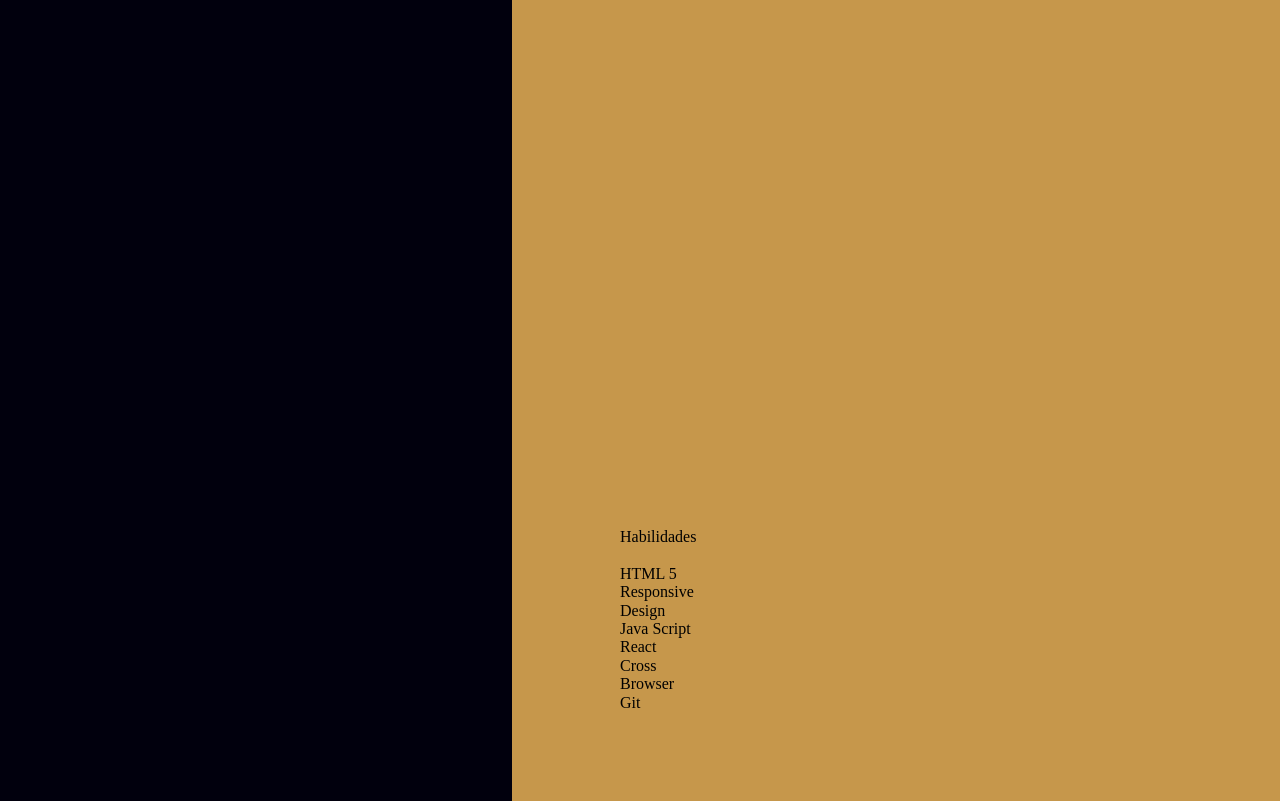
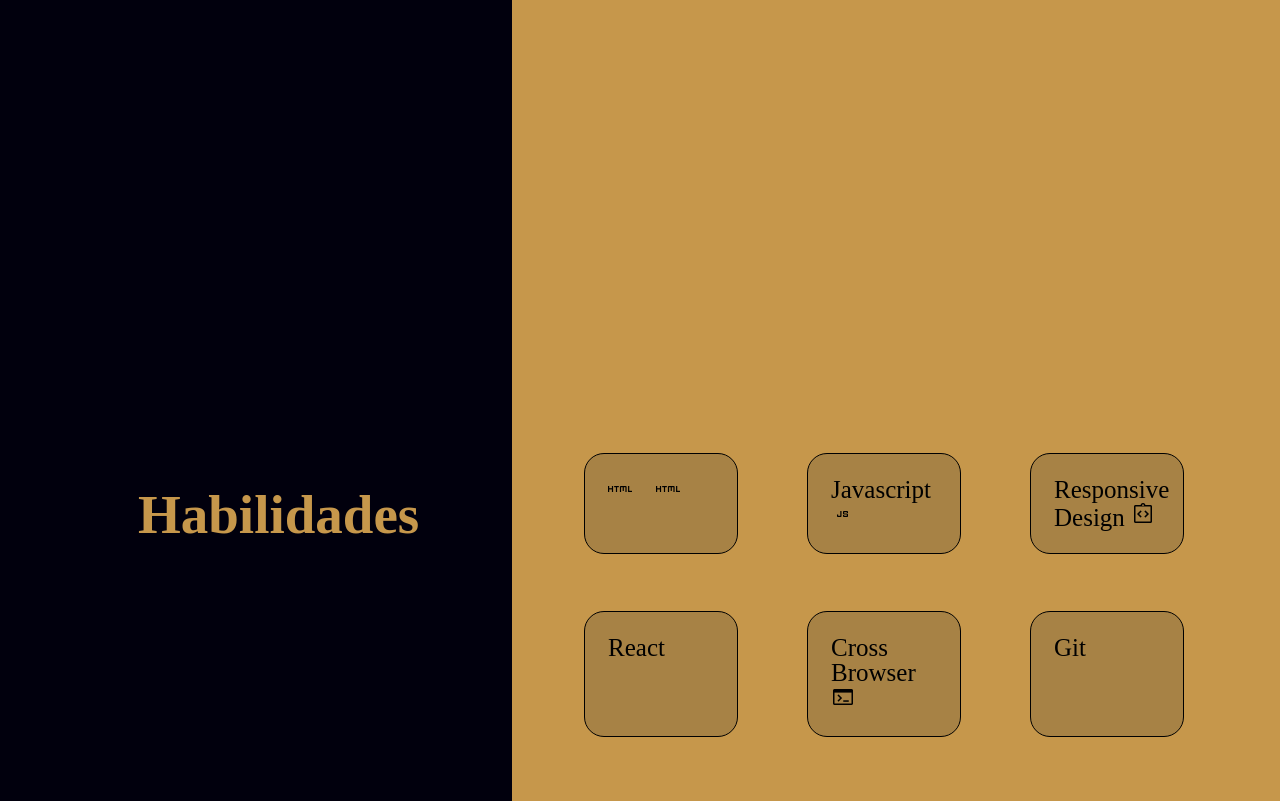
Before and after one commit to AndrezaCri/portfolio, a plain HTML site: page index2.html in a window 1280 px wide. Shown: the part 780-1581 px from the top of the page. Drawn offline with nearby package versions, Linux system fonts and the light colour scheme; a web font is replaced by a local one.

Commit message:
estilização pagina de habilidades

```diff
--- a/css/style2.css
+++ b/css/style2.css
@@ -13,10 +13,6 @@
 .single-page{
     height: 100vh;
     padding-top: 100px;
-}
-
-.material-symbols-outlined{
-    font-size: 14px;
 }
 
 body{
@@ -81,14 +77,16 @@ ul a:hover {
 .wrap-content{
     margin-left: 40%;
 }
+
+.fex-wrap{
+    flex-wrap: wrap;
+}
 .conteudo{
     display: inline-block;
     width: 320px;
     padding-left: 138px;
     font-family: 'Lato', sans-serif;
     margin-left: 10px;
-    padding-top: auto;
-
 }
 
 .titulo{
@@ -97,7 +95,6 @@ ul a:hover {
 
 .subtitulo{
     margin-top: -6px;
-
 }
 
 .botao{
@@ -111,7 +108,6 @@ ul a:hover {
     text-decoration: none;
     text-transform: uppercase;
     margin-right: auto;
-
 }
 
 .conteudo p{
@@ -120,7 +116,6 @@ ul a:hover {
     width: 100%;
     color: #000;
     margin-top: auto;
-
 }
 
 .display-flex{
@@ -130,8 +125,17 @@ ul a:hover {
 .justify-content{
     justify-content: center;
 }
+
 .flex-row{
     flex-direction: row;
+}
+
+.flex-row-reverse{
+    flex: row-reverse;
+}
+
+.flex-wrap{
+    flex-wrap: wrap;
 }
 
 .flex-column{
@@ -152,12 +156,66 @@ ul a:hover {
 }
 
 .pagina-projetos{
-    padding-left: 20px;
-    background-position: center;
+    display: flex;
     background-size: 186%;
+
+
+
+}
+.subtitulo-habilidades{
+    margin-top: 40px;
+    font-size: 55px;
+    padding-left: 138px;
+    text-align: right;
+    color: rgba(198,151,75,1);
 }
 
-.p .habilidades{
-    font-style: ;
 
+.habilidades-list{
+    padding: 0;
+    margin: 0;
+    display: flex;
+    justify-content: right;
+    flex-wrap: wrap;
+    gap: 37px;
+    max-width: 61%;
+    padding-bottom: 50px;
 }
+
+.habilidades-list-intem{
+    list-style-type: none;
+    border: 1px solid #000;
+    font-size: 25px;
+    width: 106px;
+    right: 106px;
+    vertical-align: middle;
+    color: #000;
+    line-height: 25px;
+    padding: 23px;
+    margin: 10px 16px;
+    border-radius: 20px;
+    list-style-type: none;
+    background-color: rgba(44,48,46,0.2);
+}
+
+.material-symbols-outlined {
+  font-variation-settings:
+  'FILL' 0,
+  'wght' 400,
+  'GRAD' 0,
+  'opsz' 48
+}
+
+
+
+    /*
+    display: inline-block;
+    border: 1px solid #000;
+    /* width: 100%; */
+    /* right: 100%;
+    vertical-align: middle;
+    margin: 10px 15px;
+    color: yellow;
+    padding-bottom: 50px;
+    line-height: initial;
+    font-size: 20px;*/
--- a/index2.html
+++ b/index2.html
@@ -9,7 +9,8 @@
         <link rel="preconnect" href="https://fonts.gstatic.com" crossorigin>
         <link rel="stylesheet" href="https://fonts.googleapis.com/css2?family=Material+Symbols+Outlined:opsz,wght,FILL,GRAD@20..48,100..700,0..1,-50..200" />
         <link href="https://fonts.googleapis.com/css2?family=Allura&family=Lato:ital,wght@1,300&family=Ms+Madi&family=Source+Code+Pro&display=swap" rel="stylesheet">        </head>
-
+        <link href="https://fonts.googleapis.com/icon?family=Material+Icons"rel="stylesheet">
+        <link rel="stylesheet" href="https://fonts.googleapis.com/css2?family=Material+Symbols+Outlined:opsz,wght,FILL,GRAD@48,400,0,0"/>
     <body>
         <header class="header">
             <div class="container">
@@ -30,7 +31,7 @@
             <!-- inicio conteudo -->
             <div class="display-flex justify-content flex-align position-relative wrap-content">
                 <div class="foto display-flex"></div>
-                <div class="conteudo display-flex flex-column ">
+                <div class="conteudo display-flex flex-column">
                     <h2 class="titulo">
                         Desenvolvedora Web
                     </h2>
@@ -50,22 +51,42 @@
             </div>
             <!-- fim inicio conteudo -->
         </div>
+        <div class="single-page pagina-projetos display-flex flex-align flex-wrap " id="ancora2">
+            <div class="display-flex fex-wrap">
+                <h2 class="subtitulo-habilidades">
+                    Habilidades
+                </h2>
+                <ul class="habilidades-list">
+                    <li class="habilidades-list-intem">
+                        <span class="material-symbols-outlined">Html
+                            html
+                        </span>
+                    </li>
+                    <li class="habilidades-list-intem">Javascript
+                        <span class="material-symbols-outlined">
+                            javascript
+                        </span>
+                    </li>
+                    <li class="habilidades-list-intem">Responsive Design
+                        <span class="material-symbols-outlined">
+                            integration_instructions
+                        </span>
+                    </li>
 
-        <div class="single-page pagina-projetos display-flex flex-align " id="ancora2">
-            <div class="display-flex justify-content flex-align position-relative wrap-content">
-                <p>
-                    <ul class="habilidades display-flex flex-column justify-content flex-align position-relative wrap-content">
-                            Habilidades<br><br>
-                            HTML 5<br>
-                            Responsive Design<br>
-                            Java Script<br>
-                            React<br>
-                            Cross Browser<br>
-                            Git
-                    </ul>
-                </p>
+                    <li class="habilidades-list-intem">React</li>
+
+                    <li class="habilidades-list-intem">Cross Browser
+                        <span class="material-symbols-outlined">
+                            terminal
+                        </span>
+
+                    </li>
+
+                    <li class="habilidades-list-intem">Git</li>
+                </ul>
             </div>
         </div>
+
         <div class="single-page pagina-contato display-flex flex-align " id="ancora3">
             <div class="display-flex justify-content flex-align position-relative wrap-content">
                 <div class="conteudo-contato">
```
Also changed, not shown: assets/computer.png (added), assets/css.png (added), assets/devices.png (added), assets/html.png (added), assets/javascript.png (added).
